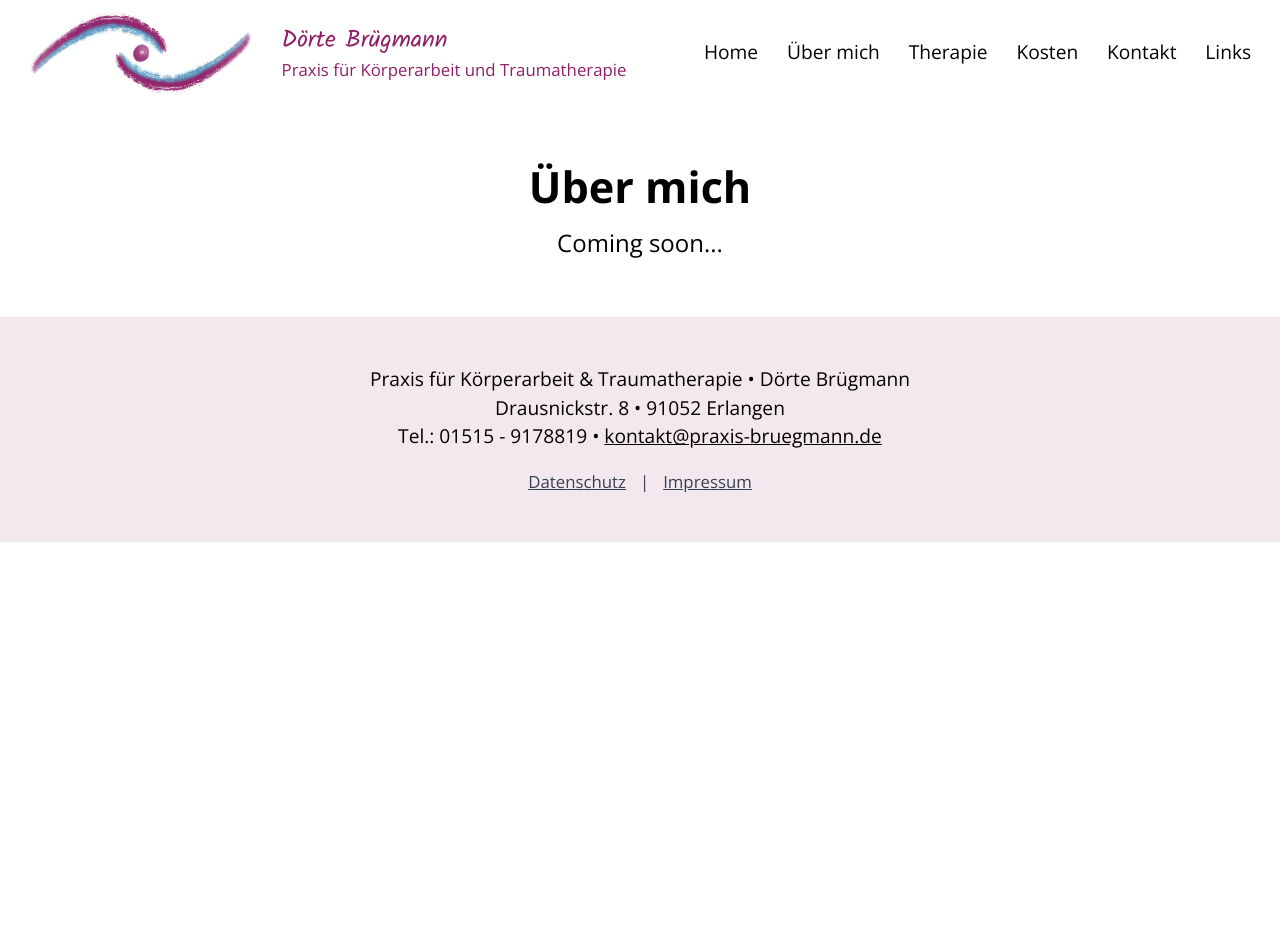
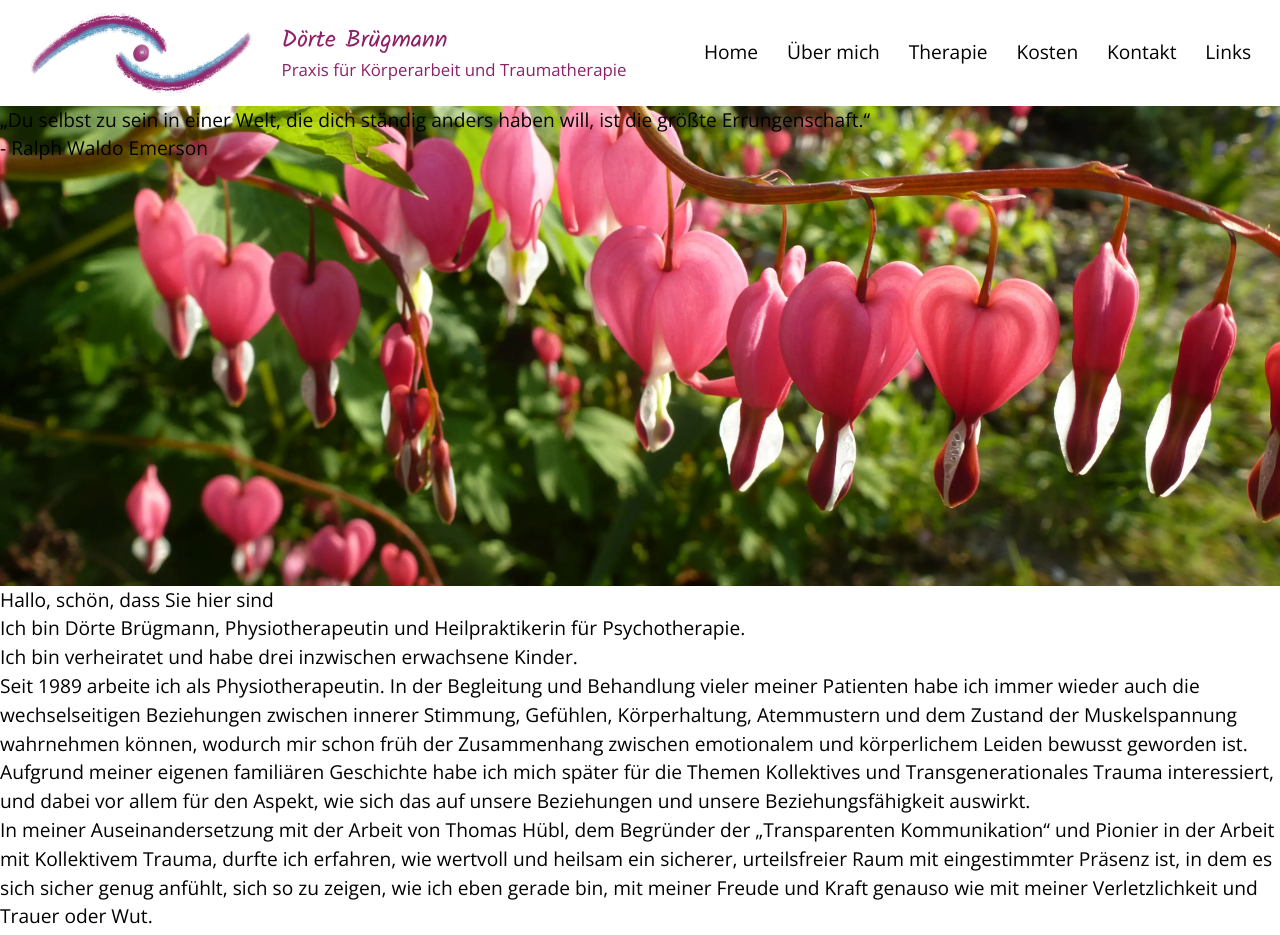
Before and after one commit to Han2-Ro/doerte-website, a SvelteKit app: page /about in a window 1280 px wide. Shown: the top 935 px of the page. Before the commit the page ends 800 px from the top, so only its background shows below. Built offline with nearby package versions, Linux system fonts and the light colour scheme.

Commit message:
setup about page

```diff
--- /dev/null
+++ b/src/lib/about/Hero.svelte
@@ -0,0 +1,18 @@
+<section class="w-full h-[25rem]">
+    <div>
+        <p>
+            „Du selbst zu sein in einer Welt, die dich ständig anders haben will, ist die größte Errungenschaft.“
+        </p>
+        <p>
+            - Ralph Waldo Emerson
+        </p>
+    </div>
+</section>
+
+<style>
+    section {
+        background-image: url($lib/assets/about-hero-bg.webp);
+        background-size: cover;
+        background-position: center;
+    }
+</style>
--- /dev/null
+++ b/src/lib/about/Introduction.svelte
@@ -0,0 +1,14 @@
+<section>
+    <h2>Hallo, schön, dass Sie hier sind</h2>
+    <p>
+        Ich bin Dörte Brügmann, Physiotherapeutin und Heilpraktikerin für
+        Psychotherapie.
+    </p>
+    <p>Ich bin verheiratet und habe drei  inzwischen erwachsene Kinder.</p>
+    <p>Seit 1989 arbeite ich als Physiotherapeutin.  In der Begleitung und Behandlung vieler meiner Patienten habe ich  immer wieder  auch die  wechselseitigen Beziehungen zwischen innerer Stimmung, Gefühlen, Körperhaltung,  Atemmustern und dem Zustand der Muskelspannung wahrnehmen können, wodurch mir schon früh der Zusammenhang zwischen emotionalem und körperlichem Leiden bewusst geworden ist.</p>
+    <p>Aufgrund meiner eigenen familiären Geschichte habe ich mich später für die Themen Kollektives und Transgenerationales Trauma interessiert,  und dabei vor allem für den Aspekt, wie sich das auf unsere Beziehungen und unsere Beziehungsfähigkeit auswirkt.</p>
+    <p>In meiner Auseinandersetzung mit der Arbeit von Thomas Hübl, dem Begründer der „Transparenten Kommunikation“ und Pionier in der Arbeit mit Kollektivem Trauma,  durfte ich erfahren, wie wertvoll und heilsam ein sicherer, urteilsfreier  Raum mit eingestimmter Präsenz ist,  in dem es sich sicher genug anfühlt, sich so zu zeigen, wie ich eben gerade bin, mit meiner Freude und Kraft genauso wie mit meiner Verletzlichkeit und Trauer oder Wut.</p>
+    <p>Diese Art der Achtsamkeit,  der Bezogenheit und der empathischen Einstimmung, und das Verständnis darum, dass jeder Mensch so ist, wie er ist, weil er die Geschichte hat, die er hat,  prägt auch meine berufliche Tätigkeit.</p>
+    <p>Auch im Somatic Experiencing (SE)®, der Traumaarbeit von Peter Levine, habe ich diese Wertschätzung des Menschen und des MenschSeins in all seinen Facetten kennen und lieben gelernt und ich fühle mich in diesem körperlich-neurobiologisch orientierten Ansatz zur Behandlung und Lösung von traumatischem Stress therapeutisch „zu Hause“.</p>
+    <p>Bei einem Zusammentreffen richte ich mich nach Ihren  Anliegen und Wünschen oder erforsche gerne gemeinsam mit Ihnen, was dem authentischen Ausdruck Ihres Selbst im Wege steht und wie Sie sich wieder mit Ihrer natürlichen Lebendigkeit und Kraft verbinden können.</p>
+</section>
--- a/src/lib/homepage/Hero.svelte
+++ b/src/lib/homepage/Hero.svelte
@@ -1,7 +1,5 @@
 <script>
     import Poppies from "$lib/assets/poppies.webp";
-
-    let show_source = false;
 </script>
 
 <section class="flex items-center flex-col lg:flex-row-reverse w-full h-[25rem] px-sm pt-lg lg:p-lg mb-20 relative">
--- a/src/routes/about/+page.svelte
+++ b/src/routes/about/+page.svelte
@@ -1,8 +1,10 @@
 <script>
-    import ComingSoon from "$lib/components/ComingSoon.svelte";
+    import Hero from "$lib/about/Hero.svelte";
+    import Introduction from "$lib/about/Introduction.svelte";
 </script>
 
 <svelte:head>
     <title>Über mich</title>
 </svelte:head>
-<ComingSoon title="Über mich"/>
+<Hero />
+<Introduction />
```
Also changed, not shown: src/lib/assets/about-hero-bg.webp (added).
